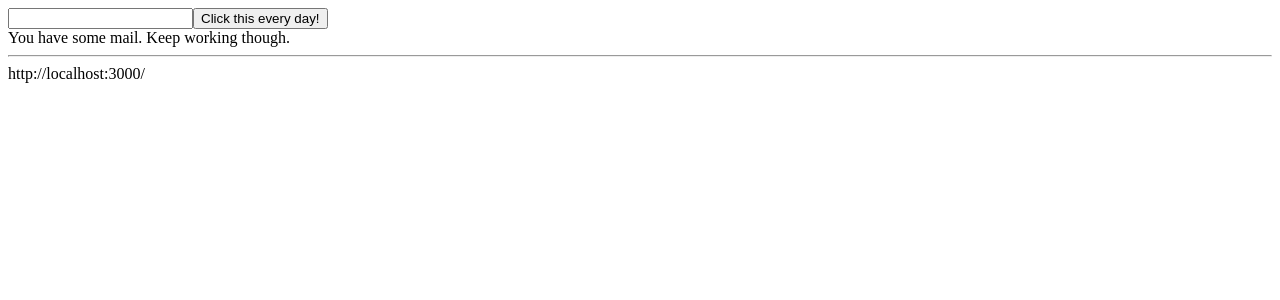
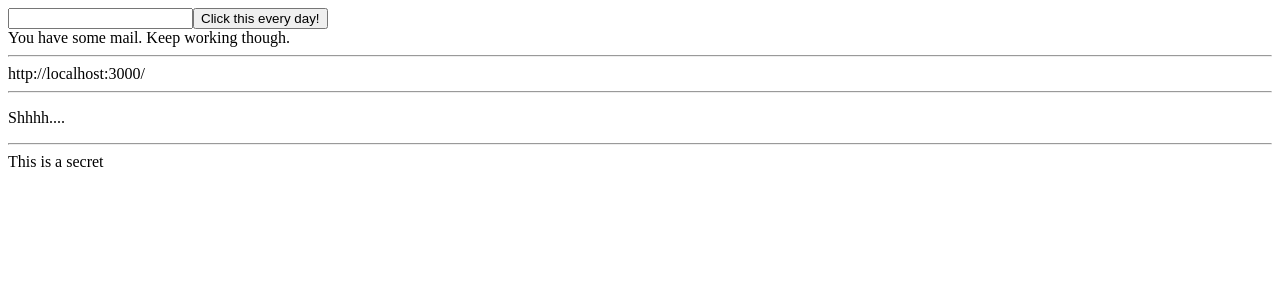
Before and after one commit to Whelpley/audio-transformer, an Angular app: page / in a window 1280 px wide. Shown: the top 300 px of the page. Built offline with nearby package versions, Linux system fonts and the light colour scheme.

Commit message:
Add secrets

```diff
--- a/src/app/app.component.html
+++ b/src/app/app.component.html
@@ -7,4 +7,11 @@
   <hr>
   {{api}}
 
+  <hr>
+  <p>
+    Shhhh....
+    <hr>
+  {{secret}}
+  <p>
+
 </div>
--- a/src/app/app.component.ts
+++ b/src/app/app.component.ts
@@ -11,7 +11,9 @@ export class AppComponent {
 
   constructor(
     @Inject('mail') private mail,
-    @Inject('api') private api
+    @Inject('api') private api,
+    @Inject('secret') private secret
+
 
 
     ){}
--- a/src/app/app.module.ts
+++ b/src/app/app.module.ts
@@ -20,7 +20,9 @@ import { MailService } from './mail.service';
   ],
   providers: [
     {provide:'mail', useClass:MailService},
-    {provide:'api', useValue:'http://localhost:3000/'}
+    {provide:'api', useValue:'http://localhost:3000/'},
+    {provide:'secret', useValue:'This is a secret'}
+
 
 
     ],
```
